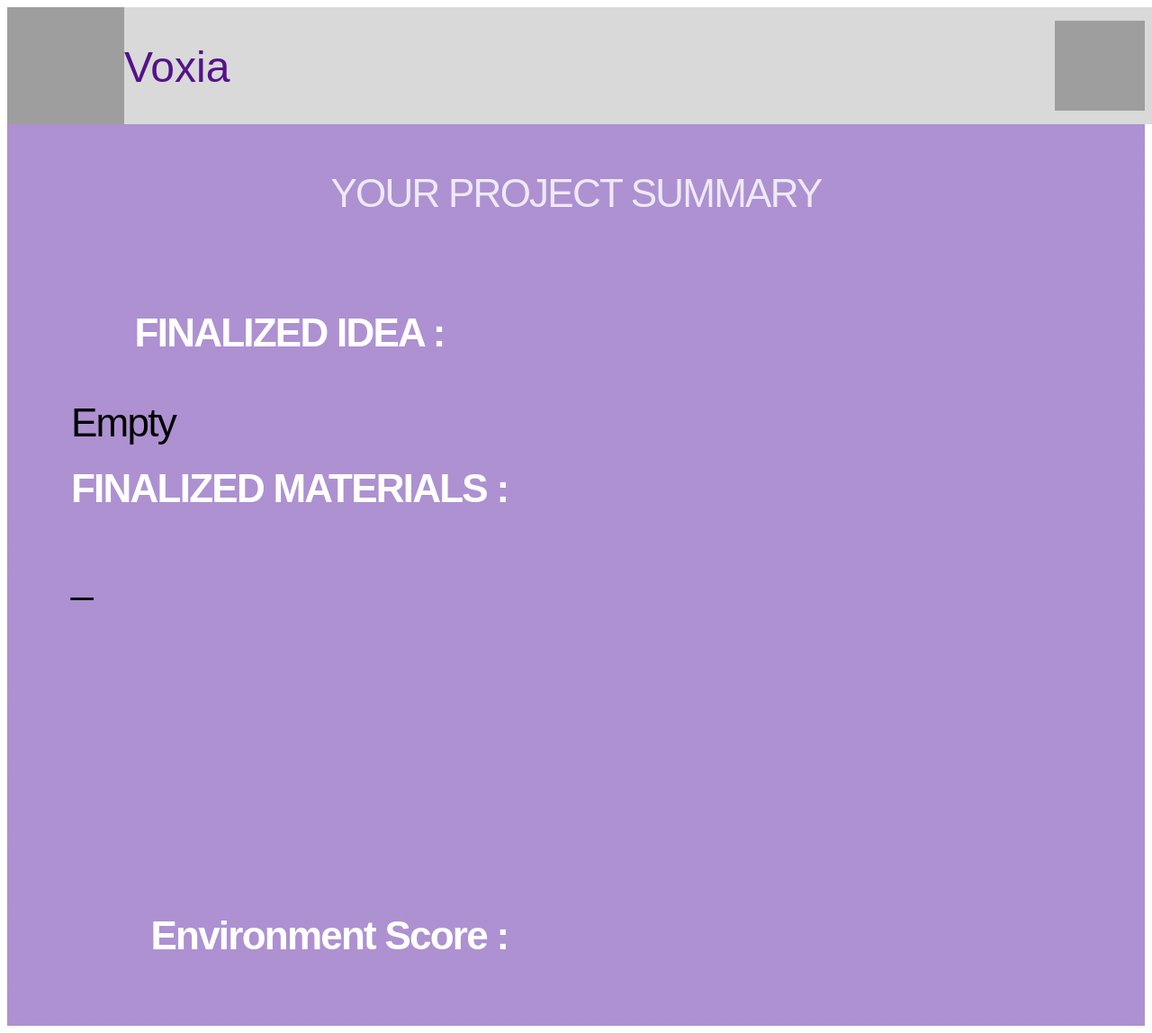
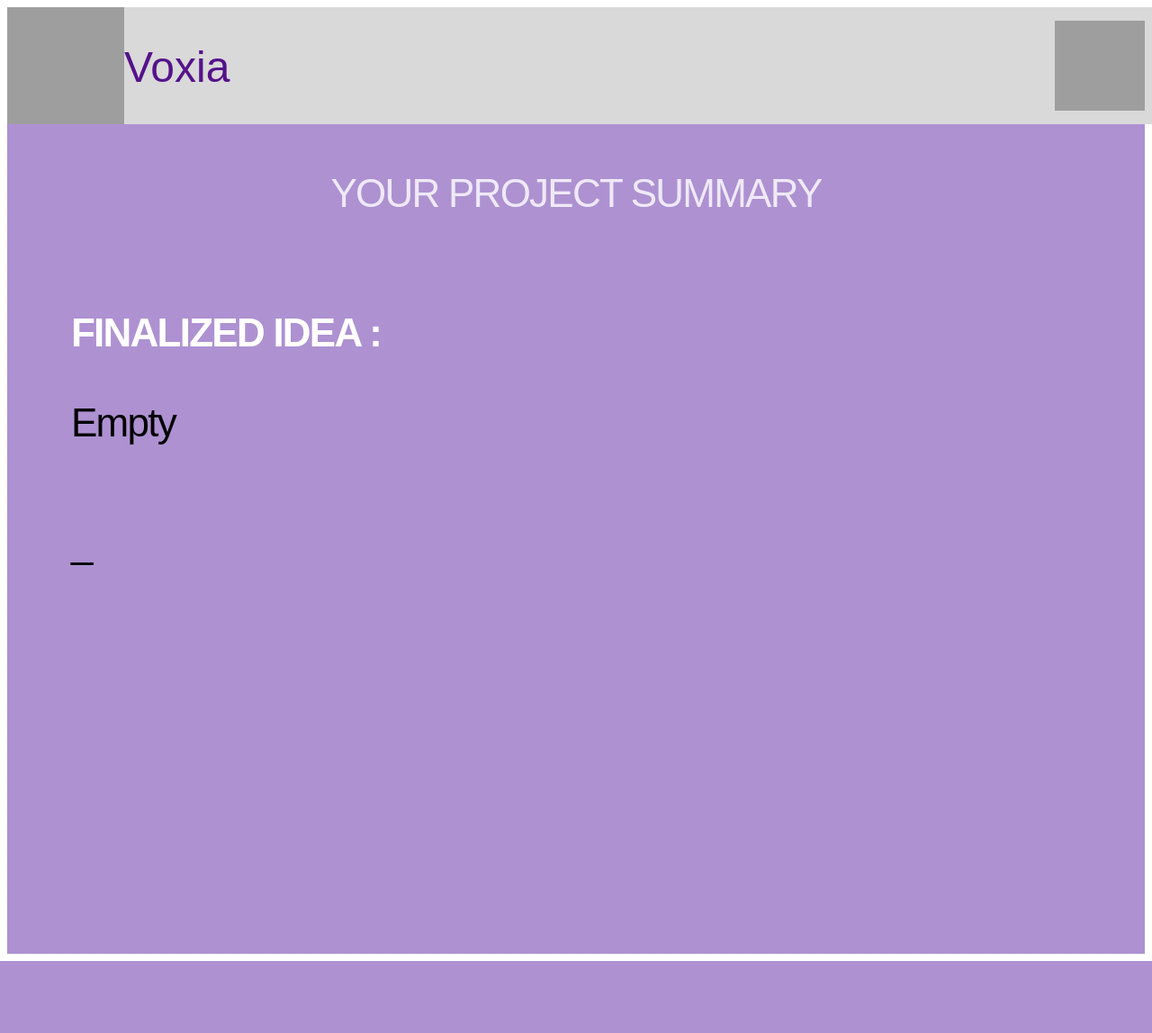
Before and after one commit to Ronin-117/sustainability-tool, a Flask app: page /Project_summary in a window 1280 px wide. Shown: the whole page at 90% size. After the commit the page ends 1068 px from the top, so only its background shows below. Run offline with Flask 3, Linux system fonts and the light colour scheme; grey boxes are pictures that could not be loaded.

Commit message:
final ig

```diff
--- a/app.py
+++ b/app.py
@@ -23,6 +23,12 @@ parameters_2 = {
     "repetition_penalty": 1
 }
 
+parameters_3 = {
+    "decoding_method": "greedy",
+    "max_new_tokens": 8,
+    "repetition_penalty": 1
+}
+
 model_1 = Model(
     model_id=model_id,
     params=parameters_1,
@@ -41,7 +47,7 @@ model_2 = Model(
 
 model_3 = Model(
    model_id = model_id,
-   params = parameters_2,
+   params = parameters_3,
    credentials = get_credentials(),
    project_id="b357c08e-c45b-4721-8e03-ffb9c3fa4924",
     #space_id=space_id
@@ -176,8 +182,7 @@ def Project_idea():
         user_input= str(user_input)
         prompt_input_1+='Input:\n'+user_input+'\n'+'Output: '
         response = "\n" + model_1.generate_text(prompt=prompt_input_1, guardrails=True)
-        if "very bad" not in str(response).lower():
-         session['final_pi'] = response
+        session['final_pi'] = response
         return render_template('project_idea.html', response=response)
    #if request.method == "POST" and 'f2' in request.form:
 
@@ -317,9 +322,8 @@ def Material_choosing():
       user_input= str(user_input)
       prompt_input_2+='Input:\n'+user_input+'\n'+'Output: '
       response = model_1.generate_text(prompt=prompt_input_2, guardrails=True)
-      prompt_input_5 = prompt_input_3 +'\n' + response
+      prompt_input_5 = prompt_input_3 +'\n' + response+'\n'+'Output: '
       response_ne = model_3.generate_text(prompt=prompt_input_5, guardrails=True)
-      response_ne = "hghgghgh"+response_ne
       return render_template('mat_cho.html', response=response, new_mat=response_ne)
   return render_template("mat_cho.html")
 
--- a/templates/mat_cho.html
+++ b/templates/mat_cho.html
@@ -46,10 +46,10 @@
         <div class="column-2">
           <div class="div-10">
             <button style="background: transparent; border: none !important;">
-              <div class="div-11"><div class="div-12">ANALYSE</div></div>
+              <div class="div-11"><div class="div-12" value="analyse">ANALYSE</div></div>
             </button>
             <button name="save" style="background: transparent; border: none !important;">
-              <div class="div-13"><div class="div-14">UPDATE</div></div>
+              <div class="div-13"><div class="div-14" value="update">UPDATE</div></div>
             </button>
 
           </div>
--- a/templates/project_summ.html
+++ b/templates/project_summ.html
@@ -21,9 +21,9 @@
     <div class="div-8">{{ final_pi }}</div>
     {% endif %}
 
-    <div class="div-9">FINALIZED MATERIALS :</div>
+    <div class="div-9"></div>
     <div class="div-10">_</div>
-    <div class="div-11">Environment Score :</div>
+    <div class="div-11"></div>
   </div>
 </div>
 <style>
```
